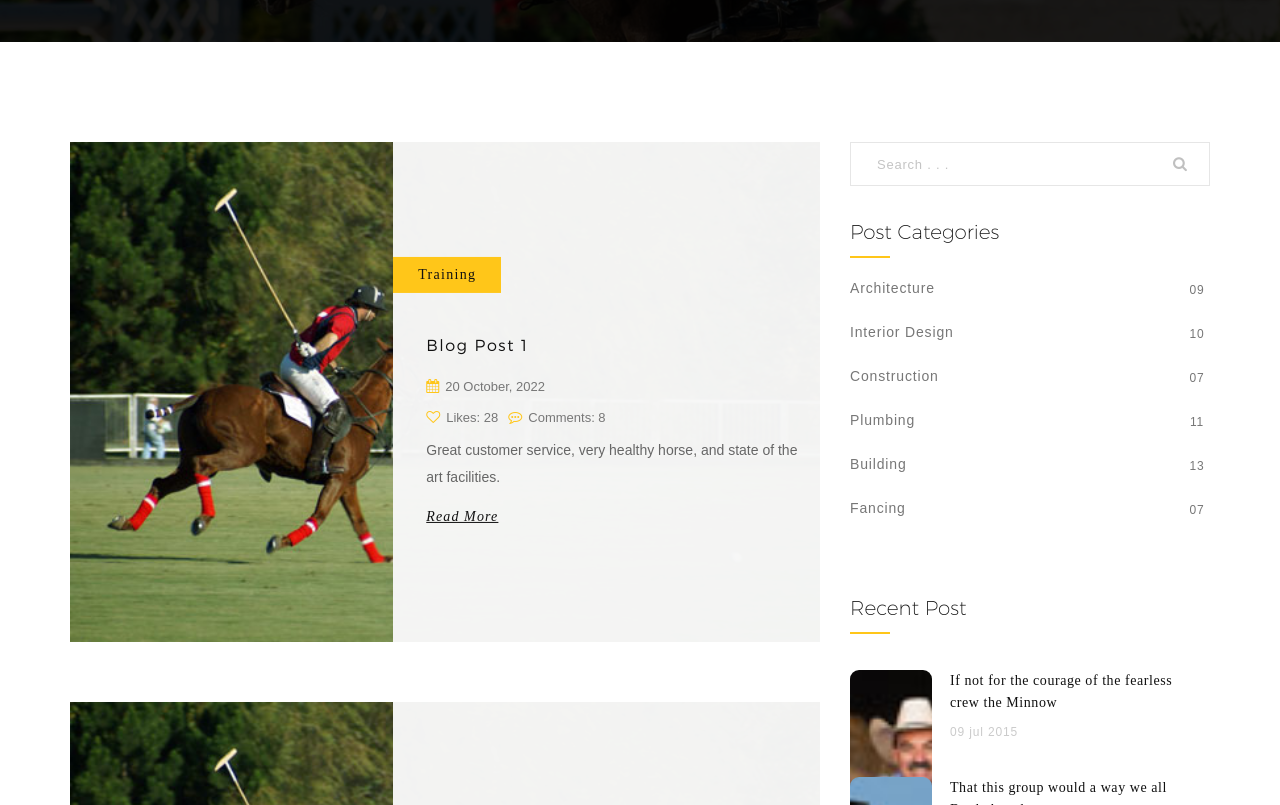
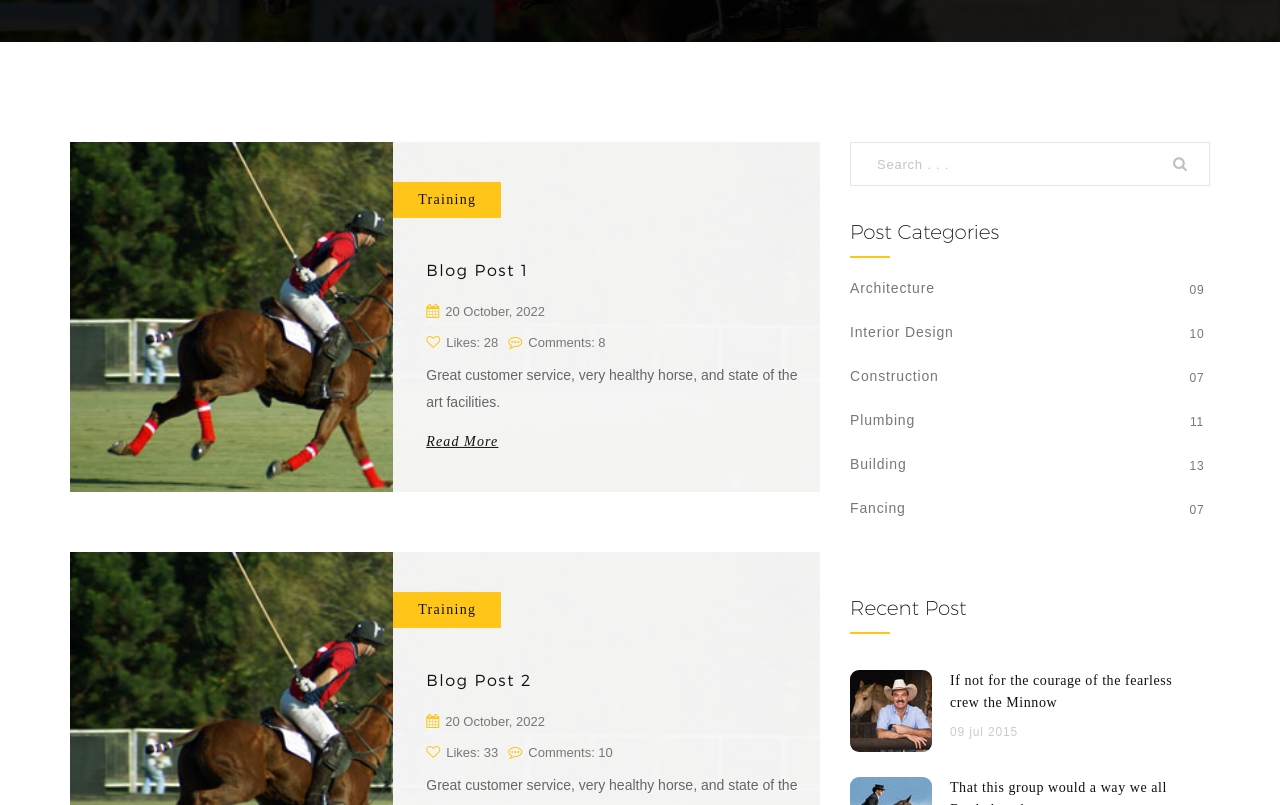
Before and after one commit to OkiemuteGold/robert-hr, a Vue app: page /blog in a window 1280 px wide. Shown: the part 495-1300 px from the top of the page. Built offline with nearby package versions, Linux system fonts and the light colour scheme; grey boxes are pictures that could not be loaded; a web font is replaced by a local one.

Commit message:
changed latest blog entry-cover img min and max height

```diff
--- a/src/components/blogs/BlogAll.vue
+++ b/src/components/blogs/BlogAll.vue
@@ -306,10 +306,11 @@ export default {
 </script>
 
 <style scoped>
-.latest-blog img {
-    min-height: 250px;
+.latest-blog .entry-cover img {
+    min-height: 220px;
     -o-object-fit: cover;
     object-fit: cover;
+    max-height: 350px;
 }
 
 .latest-blog .entry-cover::before {
```
